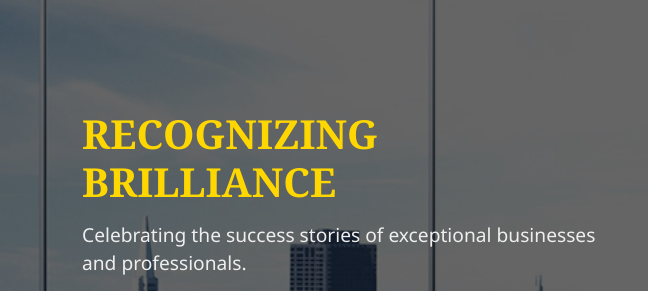
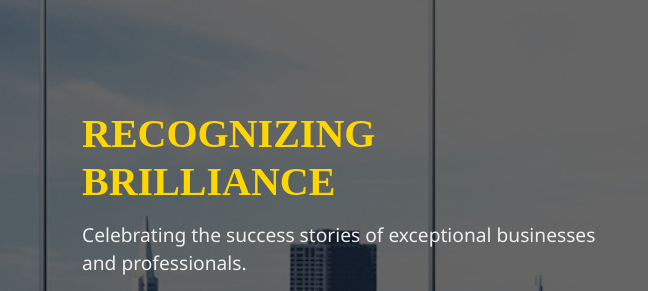
Before and after one commit to Thusitha2019/Ever_Efficient, a plain HTML site: page honuor-awards.html in a window 1280 px wide. Shown: the part 184-475 px from the top of the page, 0-648 px from the left. Drawn offline with nearby package versions, Linux system fonts and the light colour scheme.

Commit message:
Update honuor-awards.html

```diff
--- a/honuor-awards.html
+++ b/honuor-awards.html
@@ -196,7 +196,7 @@
         <div class="container">
             <div class="row align-items-center">
                 <div class="col-md-6 mb-4 mb-md-0">
-                    <h1 style="font-family: 'Georgia', serif; font-weight: bold;">RECOGNIZING BRILLIANCE</h1>
+                    <h1 style="font-family: 'Baskerville', serif; font-weight: bold;">RECOGNIZING BRILLIANCE</h1>
                     <p>Celebrating the success stories of exceptional businesses and professionals.</p>
                     <div class="countdown-box">
                         <div>
```
